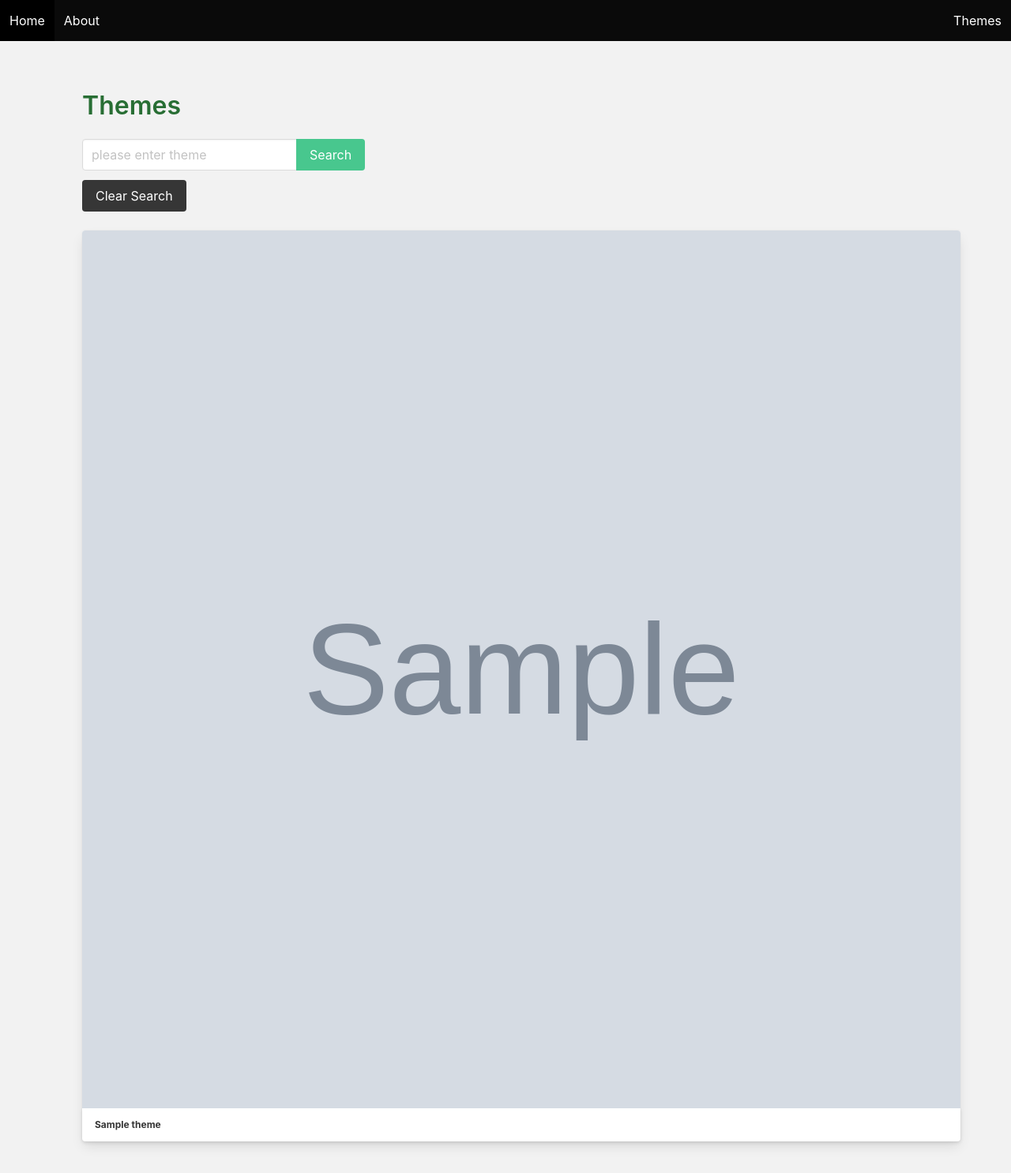
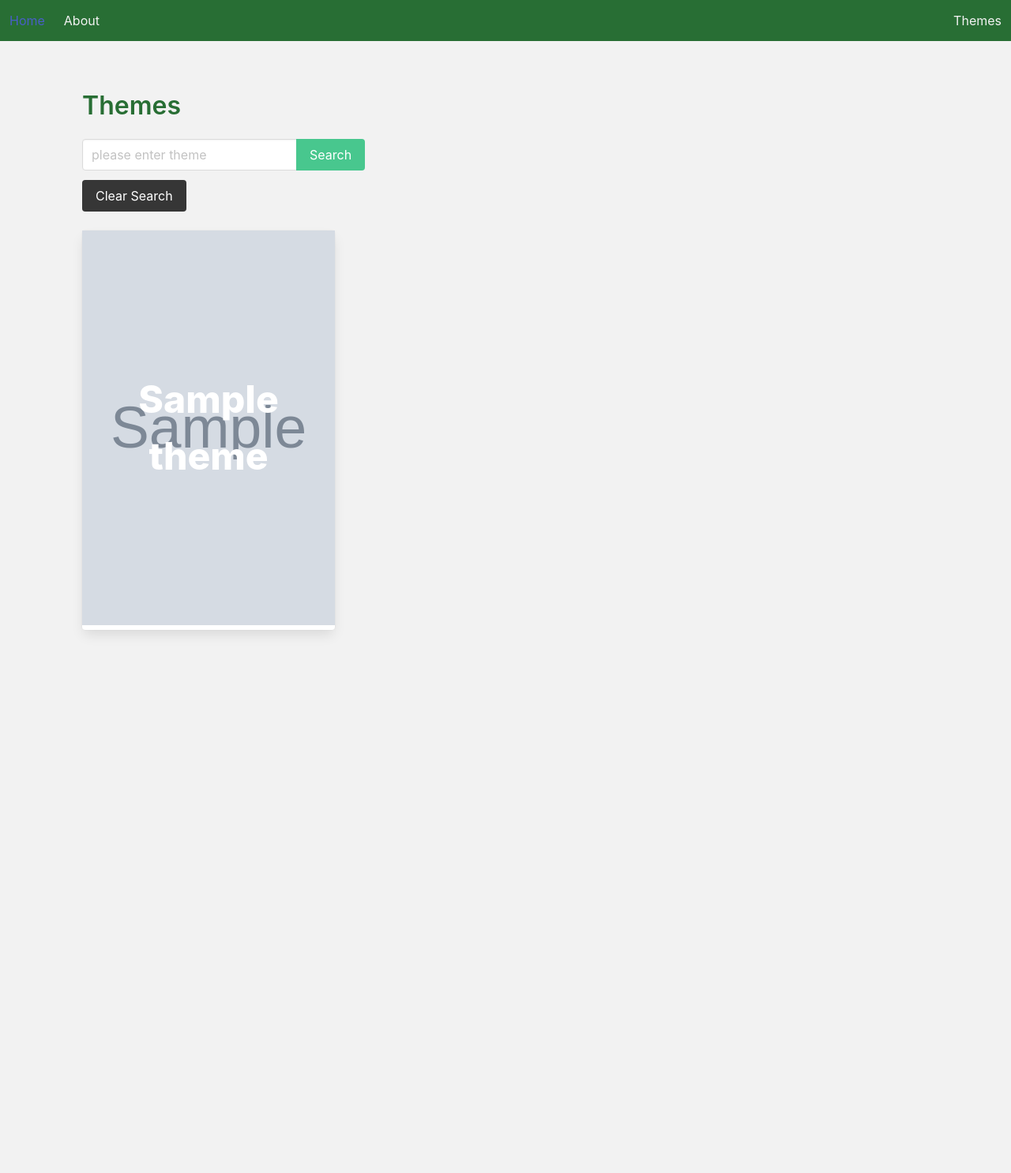
Before and after one commit to Sunjang1009/shop-my-rooms, a Django app: page /themes/ in a window 1280 px wide. Shown: the whole page at 79% size. After the commit the page ends 804 px from the top, so only its background shows below. Run offline with Django 4.2, Linux system fonts and the light colour scheme; tables that the repository leaves empty hold one stand-in row (values such as "Sample post"); grey boxes marked "Sample" are stand-in pictures.

Commit message:
updated themelist css file

```diff
--- a/main_app/static/styles/main.css
+++ b/main_app/static/styles/main.css
@@ -73,29 +73,77 @@ img {
 .product_detail_contrainer {
     display: flex;
 }
-.product__detail__img{
+
+.product__detail__img {
     display: grid;
     height: 100vh;
 }
 
-.product__detail__detail{
+.product__detail__detail {
     display: flex;
 }
 
-.lookbook_container{
+.lookbook_container {
     display: flex;
 }
+
 .left {
-    flex:2;
-    width:50vh;
+    flex: 2;
+    width: 50vh;
 }
 
-.right{
+.right {
     display: flex;
     flex-direction: column;
 }
+
 .lookbook_image {
     max-width: 100%;
-    width:33vw;
-    height:auto;
+    width: 33vw;
+    height: auto;
 }
+
+.navbar {
+    background-color: #286e34;
+}
+
+.navbar-item {
+    color: #f2f2f2
+}
+
+.card {
+    width: 25vw; /* Adjust the width to your desired size */
+    height: auto; /* Adjust the height as needed */
+}
+
+.card-container {
+    position: relative;
+    display: inline-block;
+}
+
+.card-image {
+    max-width: 100%;
+    max-height: 100%;
+    display: block;
+}
+.card-overlay {
+    position: absolute;
+    top: 0;
+    left: 0;
+    width: 100%;
+    height: 100%;
+    display: flex;
+    justify-content: center;
+    align-items: center;
+    color: white;
+    font-size: 3em;
+    font-weight: 800;
+    text-align: center;
+    background-color: none;
+    z-index: 1;
+}
+
+.card-overlay:hover {
+    color:#ff9500;
+    transition: 0.3s ease-in;
+}
--- a/main_app/templates/base.html
+++ b/main_app/templates/base.html
@@ -13,7 +13,7 @@
         <title>Shop My Rooms - {% block title %}{% endblock %}</title>
     </head>
     <body >
-        <nav class="navbar is-black" role="navigation" aria-label="main navigation">
+        <nav class="navbar" role="navigation" aria-label="main navigation">
             <div class="navbar-brand">
                 <a class="navbar-item" href="/">Home</a>
                 <a role="button" class="navbar-burger" aria-label="menu" aria-expanded="false">
--- a/main_app/templates/home.html
+++ b/main_app/templates/home.html
@@ -1,6 +1,5 @@
 {% extends 'base.html' %}
 {% block content %}
-<h1>Home</h1>
 <div class="tile is-ancestor">
     {% for shoppinglist in shoppinglists%}
         <div class="tile is-parent">
--- a/main_app/templates/theme_detail.html
+++ b/main_app/templates/theme_detail.html
@@ -14,7 +14,7 @@
         <form class="mb-5" action="{% url 'lookbook_create' theme.pk %}" method="post">
             {% csrf_token %}
             <div class="field is-horizontal">
-                <div class="field-label is-normal">
+                <div class="field-label is-small">
                     <label class="label">Name</label>
                 </div>
                 <div class="field-body">
@@ -26,7 +26,7 @@
                 </div>
             </div>
             <div class="field is-horizontal">
-                <div class="field-label is-normal">
+                <div class="field-label is-small">
                     <label class="label">Image</label>
                 </div>
                 <div class="field-body">
@@ -38,7 +38,7 @@
                 </div>
             </div>
             <div class="field is-horizontal">
-                <div class="field-label is-normal">
+                <div class="field-label is-small">
                     <label class="label">Items</label>
                 </div>
                 <div class="field-body">
--- a/main_app/templates/theme_list.html
+++ b/main_app/templates/theme_list.html
@@ -20,14 +20,13 @@ Themes
     {% for theme in themes %}
         <a href="{% url 'theme_detail' theme.pk %}">
             <div class="card">
-                <div class="card-image">
-                    <figure class="image is-square">
-                        <img src="{{theme.image}}" alt="{{theme.name}}" />
-                    </figure>
-                </div>
-                <div class="card-header">
-                    <p class="card-header-title">{{theme.name}}</p>
-                </div>
+
+                    <div class="card-container">
+                        <img src="{{theme.image}}" alt="{{theme.name}}" class="card-image"/>
+                        <div class="card-overlay">{{theme.name}}</div>
+                    </div>
+
+
             </div>
         </a>
         {% empty %}
```
Also changed, not shown: main_app/templates/lookbook_detail.html (+7 -17 lines).
